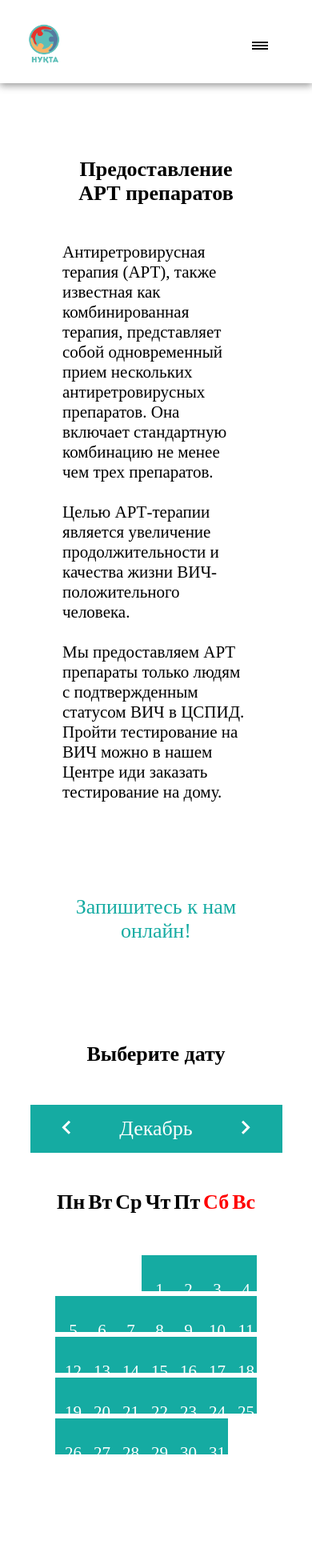
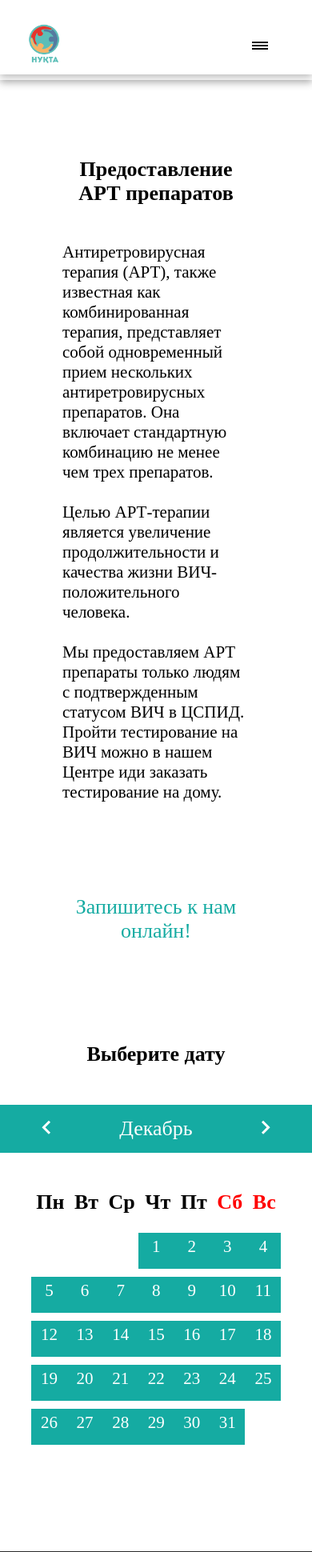
Before and after one commit to vlad-rvvv/Nukta, a Django app: page /ART-HIV/ in a window 390 px wide. Shown: the top 1940 px of the page at 80% size. Run offline with Django 4.2, Linux system fonts and the light colour scheme; data comes from the database, SQL or seed files in the repository; some libraries are stand-ins or nearby versions.

Commit message:
complete adaptive

```diff
--- a/static/common_scss/_footer.scss
+++ b/static/common_scss/_footer.scss
@@ -97,7 +97,12 @@
         flex-flow: column nowrap;
     }
 
-    @media only screen and (max-width: 601px){
+    @media only screen and (max-width: 769px){
+        margin-left: 5em;
+    }
+
+    @media only screen and (max-width: 426px){
+        margin-left: 0;
         width: 100%;
     }
 }
--- a/static/common_scss/_header.scss
+++ b/static/common_scss/_header.scss
@@ -20,7 +20,7 @@
         height: 120px;
     }
 
-    @media only screen and (max-width: 600px){
+    @media only screen and (max-width: 769px){
         background-color: white;
         box-shadow: 0 4px 9px rgba(0, 0, 0, 0.25);
         position: static;
@@ -30,7 +30,7 @@
         }
     }
 
-    @media only screen and (max-width: 400px){
+    @media only screen and (max-width: 426px){
         height: 100px;
         overflow-y: hidden;;
     }
@@ -47,9 +47,10 @@
     // }
 }
 
-@media only screen and (max-width: 600px){
+@media only screen and (max-width: 769px){
     .tmp{
         position: absolute;
+        top: 0;
         width: 100%;
         height: 120px;
         background-color: white;
@@ -71,11 +72,11 @@
     justify-content:space-between;
 
     @media only screen and (max-width: 1025px){
-        width: 90%;
+        width: 100%;
         justify-content:space-around;
     }
 
-    @media only screen and (max-width: 600px){
+    @media only screen and (max-width: 769px){
         width: 100%;
         display: block;
         z-index: 9999;
@@ -101,7 +102,7 @@
         justify-content: center;
     }
 
-    @media only screen and (max-width: 600px){
+    @media only screen and (max-width: 769px){
         display: block;
     }
 }
@@ -118,7 +119,8 @@
             height: 70px;
         }
 
-        @media only screen and (max-width: 600px){
+        @media only screen and (max-width: 769px){
+            margin-top: -20%;
             height: 60px;
             margin-right: 200px;
         }
@@ -145,7 +147,7 @@
         font-size: 12px;
     }
 
-    @media only screen and (max-width: 600px){
+    @media only screen and (max-width: 769px){
         display: flex;
         align-items: center;
         color: #ffffff;
@@ -159,14 +161,20 @@
         &.p{
             display: flex;
             font-size: 16px;
+            margin: 0 auto;
         }
+    }
+
+    @media only screen and (max-width: 426px){
+        max-width: 395px;
+
     }
 }
 
 .nav__item:hover{
     color: #d81d1d;
 
-    @media only screen and (max-width: 600px){
+    @media only screen and (max-width: 769px){
         color: white;
     }
 }
@@ -185,7 +193,7 @@
         transition: fill 0.3s linear;
         // border: solid 1px black;
 
-        @media only screen and (max-width: 600px){
+        @media only screen and (max-width: 769px){
             display: none;
         }
     }
@@ -196,7 +204,7 @@
     font-weight: 700;
     transition: color 0.3s linear;
 
-    @media only screen and (max-width: 600px){
+    @media only screen and (max-width: 769px){
         color: #ffffff;
     }
 }
@@ -211,7 +219,7 @@
     padding-left: 20px;
     transition: color 0.3s linear;
 
-    @media only screen and (max-width: 600px){
+    @media only screen and (max-width: 769px){
         color: #000000;
         display: none;
     }
@@ -220,7 +228,7 @@
 .header__button{
     @extend %button;
 
-    @media only screen and (max-width: 600px){
+    @media only screen and (max-width: 769px){
         display: none;
     }
 }
@@ -234,12 +242,7 @@
         margin-right: 50px;
     }
 
-    &.active{
-        margin-top: 25px;
-        z-index: 2;
-    }
-
-    @media only screen and (max-width: 600px){
+    @media only screen and (max-width: 769px){
         position: absolute;
         width: 100%;
         height: 400px;
@@ -251,6 +254,11 @@
         align-items: flex-start;
         margin-top: -100%;
         transition: ease .8s;
+
+        &.active{
+            margin-top: 0;
+            top: 14%;
+        }
     }
 
     @media only screen and (max-width: 400px){
@@ -288,6 +296,7 @@
     width: 30px;
     height: 20px;
     margin: 0 20px;
+    margin-top: -8%;
     z-index: 4;
     overflow-y: hidden;
 }
--- a/static/common_scss/_normalize.scss
+++ b/static/common_scss/_normalize.scss
@@ -3,6 +3,10 @@ body {
     padding: 0;
     overflow-x: hidden;
     height:100%;
+
+    @media only screen and (max-width: 426px){
+        overflow-x: hidden;
+    }
 }
 
 .clearfix { height: 0; }
--- a/static/css/index.css
+++ b/static/css/index.css
@@ -77,9 +82,10 @@ a {
   transition: all 0.5s linear;
 }
 
-@media only screen and (max-width: 600px) {
+@media only screen and (max-width: 769px) {
   .tmp {
     position: absolute;
+    top: 0;
     width: 100%;
     height: 120px;
     background-color: white;
--- a/static/css/service.css
+++ b/static/css/service.css
@@ -77,9 +82,10 @@ a {
   transition: all 0.5s linear;
 }
 
-@media only screen and (max-width: 600px) {
+@media only screen and (max-width: 769px) {
   .tmp {
     position: absolute;
+    top: 0;
     width: 100%;
     height: 120px;
     background-color: white;
@@ -587,6 +615,7 @@ a {
 
 .calendar_div {
   display: block;
+  width: 60%;
   margin: 0 auto;
   margin-top: 5em;
 }
@@ -598,17 +627,17 @@ a {
     font-size: 26px;
   }
 }
+@media only screen and (max-width: 769px) {
+  .calendar_div {
+    width: 100%;
+  }
+}
 
 .calendar {
   margin: 0 auto;
   margin-top: 3em;
-  width: 60%;
+  width: 100%;
   box-shadow: 0px 4px 4px rgba(0, 0, 0, 0.25);
-}
-@media only screen and (max-width: 600px) {
-  .calendar {
-    width: 100%;
-  }
 }
 .calendar .calendar_head {
   display: flex;
@@ -657,6 +686,7 @@ a {
 @media only screen and (max-width: 769px) {
   .calendar .calendar_body .days {
     font-size: 26px;
+    margin-bottom: 0;
   }
 }
 .calendar .calendar_body .dates {
@@ -673,7 +703,7 @@ a {
   background-color: #15ABA2;
   width: 60px;
   height: 60px;
-  margin: 7px 0;
+  margin: 7px auto;
   cursor: pointer;
   transition: background-color 0.5s linear;
 }
@@ -687,16 +717,6 @@ a {
   padding: 15px;
   text-align: center;
 }
-@media only screen and (max-width: 2565px) {
-  .calendar .calendar_body .dates div {
-    margin: 7px 30%;
-  }
-}
-@media only screen and (max-width: 1441px) {
-  .calendar .calendar_body .dates div {
-    margin: 7px 20%;
-  }
-}
 @media only screen and (max-width: 1025px) {
   .calendar .calendar_body .dates div {
     border-radius: 0%;
@@ -706,23 +726,22 @@ a {
 @media only screen and (max-width: 769px) {
   .calendar .calendar_body .dates div {
     margin-left: 0%;
-    width: 50px;
-    height: 50px;
+    margin: 5px auto;
   }
   .calendar .calendar_body .dates div p {
     font-size: 26px;
-    padding: 10px;
   }
 }
-@media only screen and (max-width: 600px) {
+@media only screen and (max-width: 426px) {
   .calendar .calendar_body .dates div {
-    margin: 3px 0px;
+    margin: 5px auto;
     width: 45px;
     height: 45px;
   }
   .calendar .calendar_body .dates div p {
     font-size: 21px;
-    padding: 10px;
+    padding: 0;
+    margin: 5px;
   }
   .calendar .calendar_body .dates div:hover {
     background-color: #15aba2;
--- a/static/index.scss
+++ b/static/index.scss
@@ -1,7 +1,7 @@
 @import "common_scss/normalize";
 @import "common_scss/header";
 @import "common_scss/footer";
-@import "index_scss/home";
+@import "index_scss/service";
 @import "index_scss/main";
 @import "index_scss/big-photo";
 @import "index_scss/about-us";
--- a/static/index_scss/_about-us.scss
+++ b/static/index_scss/_about-us.scss
@@ -10,7 +10,7 @@
     }
 
     @media only screen and (max-width: 769px){
-        // margin-left: 20%;
+        display: none;
     }
 
     h1{
@@ -21,9 +21,9 @@
             font-size: 26px;
         }
 
-        @media only screen and (max-width: 600px){
-            font-size: 21px;
-        }
+        // @media only screen and (max-width: 600px){
+        //     font-size: 21px;
+        // }
     }
 
     .wrapper{
@@ -43,9 +43,9 @@
             width: 60%;
             // border: solid 2px black;
 
-            @media only screen and (max-width: 600px){
-                display: none;
-            }
+            // @media only screen and (max-width: 600px){
+            //     display: none;
+            // }
 
             .top_left{
                 position: absolute;
@@ -112,20 +112,17 @@
             display: block;
             width: 40%;
 
-            @media only screen and (max-width: 769px){
-                width: 100%;
-            }
+            // @media only screen and (max-width: 769px){
+            //     width: 100%;
+            // }
 
-            @media only screen and (max-width: 600px){
-                width: 100%;
-            }
 
             .history{
                 margin-left: 10px;
 
-                @media only screen and (max-width: 769px){
-                    margin-left: 170px;
-                }
+                // @media only screen and (max-width: 769px){
+                //     margin-left: 170px;
+                // }
 
                 h1{
                     font-size: 32px;
@@ -137,9 +134,9 @@
                         font-size: 26px;
                     }
 
-                    @media only screen and (max-width: 600px){
-                        font-size: 21px;
-                    }
+                    // @media only screen and (max-width: 600px){
+                    //     font-size: 21px;
+                    // }
                 }
 
                 p{
@@ -160,9 +157,10 @@
                     width: 100%;
                 }
 
-                @media only screen and (max-width: 769px){
-                    margin-left: 100px;
-                }
+                // @media only screen and (max-width: 769px){
+                //     margin-left: 11em;
+                //     width: 100%;
+                // }
 
                 .wrapper_advantage{
                     display: flex;
@@ -179,6 +177,7 @@
                             height: 30px;
                             padding: 10px;
                         }
+
                     }
 
                     .text{
--- a/static/index_scss/_big-photo.scss
+++ b/static/index_scss/_big-photo.scss
@@ -14,7 +14,7 @@
 
         img{
             @media only screen and (max-width: 1025px){
-                width: 1025px;
+                max-width: 1024px;
             }
         }
     }
--- a/static/index_scss/_home.scss
+++ b/static/index_scss/_service.scss
@@ -34,8 +34,13 @@
         width: 100%;
     }
 
-    @media only screen and (max-width: 600px){
+    @media only screen and (max-width: 769px){
+        width: 80%;
+    }
+
+    @media only screen and (max-width: 426px){
         width: 100%;
+        margin: 0;
     }
 }
 
@@ -55,16 +60,16 @@
     cursor: pointer;
     // border: solid 2px rgb(22, 255, 38);
 
-    @media only screen and (max-width: 600px){
+    @media only screen and (max-width: 769px){
         width: 90%;
-        margin: 10px 10px;
-        padding: 30px 10px;
-        box-shadow: 0px 5px50px 0 rgba(0, 0, 0, .2);
+        margin: 5px auto;
+        // padding: 30px 10px;
     }
 
-    // @media only screen and (max-width: 400px){
-    //     width: 50%;
-    // }
+    @media only screen and (max-width: 426px){
+        width: 100%;
+        padding: 0;
+    }
 
     &:hover{
         background-color: darken($primary, $amount: 10);
@@ -98,6 +103,10 @@
     @media only screen and (max-width: 1025px){
         font-size: 18px;
     }
+
+    @media only screen and (max-width: 426px){
+        width: 80%;
+    }
 }
 
 .services__content p{
@@ -107,4 +116,8 @@
     @media only screen and (max-width: 1025px){
         font-size: 14px;
     }
+
+    @media only screen and (max-width: 426px){
+        width: 80%;
+    }
 }
--- a/static/service.scss
+++ b/static/service.scss
@@ -1,5 +1,6 @@
 @import "common_scss/normalize";
 @import "common_scss/header";
+@import "service_scss/header";
 @import "common_scss/footer";
 @import "service_scss/description";
 @import "service_scss/tmp";
--- a/static/service_scss/_calendar.scss
+++ b/static/service_scss/_calendar.scss
@@ -10,6 +10,7 @@
 
 .calendar_div{
   display: block;
+  width: 60%;
   margin: 0 auto;
   margin-top: 5em;
 
@@ -22,17 +23,17 @@
       font-size: 26px;
     }
   }
+
+  @media only screen and (max-width: 769px){
+    width: 100%;
+  }
 }
 
 .calendar{
   margin: 0 auto;
   margin-top: 3em;
-  width: 60%;
+  width: 100%;
   box-shadow: 0px 4px 4px rgba(0, 0, 0, 0.25);
-
-  @media only screen and (max-width: 600px){
-    width: 100%;
-  }
 
   .calendar_head{
     display: flex;
@@ -88,6 +89,7 @@
 
       @media only screen and (max-width: 769px){
         font-size: 26px;
+        margin-bottom: 0;
       }
     }
 
@@ -107,7 +109,7 @@
         background-color: $primary;
         width: 60px;
         height: 60px;
-        margin: 7px 0;
+        margin: 7px auto;
         cursor: pointer;
         transition: background-color .5s linear;
 
@@ -123,13 +125,13 @@
           text-align: center;
         }
 
-        @media only screen and (max-width: 2565px){
-          margin: 7px 30%;
-        }
+        // @media only screen and (max-width: 2565px){
+        //   margin: 7px 30%;
+        // }
 
-        @media only screen and (max-width: 1441px){
-          margin: 7px 20%;
-        }
+        // @media only screen and (max-width: 1441px){
+        //   margin: 7px 20%;
+        // }
 
         @media only screen and (max-width: 1025px){
           border-radius: 0%;
@@ -138,23 +140,22 @@
 
         @media only screen and (max-width: 769px){
           margin-left: 0%;
-          width: 50px;
-          height: 50px;
+          margin: 5px auto;
 
           p{
             font-size: 26px;
-            padding: 10px;
           }
         }
 
-        @media only screen and (max-width: 600px){
-          margin: 3px 0px;
+        @media only screen and (max-width: 426px){
+          margin: 5px auto;;
           width: 45px;
           height: 45px;
 
           p{
             font-size: 21px;
-            padding: 10px;
+            padding: 0;
+            margin: 5px;
           }
 
           &:hover{
--- /dev/null
+++ b/static/service_scss/_header.scss
@@ -0,0 +1,9 @@
+@media only screen and (max-width: 769px){
+    .burger{
+        margin-top: 0;
+    }
+
+    .header__logo img{
+       margin-top: 0;
+    }
+}
--- a/templates/main.html
+++ b/templates/main.html
@@ -12,9 +12,8 @@
     <script src="{% static 'js/scroll.js' %}"></script>
     <script src="{% static 'js/burger_menu.js' %}"></script>
     <script src="https://api-maps.yandex.ru/2.1/?lang=ru_RU"></script>
-    {% comment %} <script src="{% static 'js/map.js' %}"></script> {% endcomment %}
     <!-- CSS Стили -->
-    <link rel="stylesheet" href="{% static 'css/index.css' %}?2018129">
+    <link rel="stylesheet" href="{% static 'css/index.css' %}">
     <!-- Google Fonts Icons -->
     <link href="https://fonts.googleapis.com/css2?family=Material+Symbols+Outlined" rel="stylesheet" />
     <link href='https://unpkg.com/boxicons@2.1.2/css/boxicons.min.css' rel='stylesheet'>
--- a/templates/main_service.html
+++ b/templates/main_service.html
@@ -9,11 +9,13 @@
     <!-- JS -->
     <script src="https://ajax.googleapis.com/ajax/libs/jquery/2.0.0/jquery.min.js"></script>
     <script src="http://css3-mediaqueries-js.googlecode.com/svn/trunk/css3-mediaqueries.js"></script>
+    {% comment %} <script src="{% static 'js/dynamic-header.js' %}"></script> {% endcomment %}
+    <script src="{% static 'js/scroll.js' %}"></script>
     <script src="{% static 'js/burger_menu.js' %}"></script>
-    <script src="{% static 'js/scroll.js' %}"></script>
+    <script src="https://api-maps.yandex.ru/2.1/?lang=ru_RU"></script>
     <!-- CSS Стили -->
-    <link rel="stylesheet" href="{% static 'css/index.css' %}?2018129">
-    <link rel="stylesheet" href="{% static 'css/service.css' %}?2018129">
+    <link rel="stylesheet" href="{% static 'css/index.css' %}">
+    <link rel="stylesheet" href="{% static 'css/service.css' %}">
     <!-- Google Fonts Icons -->
     <link href="https://fonts.googleapis.com/css2?family=Material+Symbols+Outlined" rel="stylesheet" />
     <link href='https://unpkg.com/boxicons@2.1.2/css/boxicons.min.css' rel='stylesheet'>
@@ -21,7 +23,7 @@
 
 <body>
     <!-- Шапка -->
-    <header class="header">
+    <header class="header ">
 
         <div class="container header__container">
 
@@ -43,22 +45,22 @@
 
                 <!-- Навигация по странице -->
                 <div class="header__nav">
-                    <a href="{% url 'home_page' %}" class="nav__item">ГЛАВНАЯ</a>
-                    <a href="#footer" class="nav__item">КОНТАКТЫ</a>
-                    <p class="nav__item p">+993 999 999 99 99 <br> Телефон для записи</p>
+                    <a href="{% url 'home_page' %}" class="nav__item ">ГЛАВНАЯ</a>
+                    <a href="#footer" class="nav__item ">КОНТАКТЫ</a>
+                    <p class="nav__item p ">+993 999 999 99 99 <br> Телефон для записи</p>
                 </div>
 
                 <!-- Телефон для записи -->
                     <div class="header__phone">
 
-                        <div class="phone__holder">
+                        <div class="phone__holder ">
                             <svg xmlns="http://www.w3.org/2000/svg" viewBox="0 0 50 70"><path d="M41.75 44.3q-7.85 0-14.775-2.975-6.925-2.975-12.075-8.15Q9.75 28 6.725 21.075 3.7 14.15 3.7 6.25q0-1.05.725-1.8T6.2 3.7H14q1 0 1.75.775T16.5 6.3q0 2.2.3 4.125.3 1.925.95 3.625.25.65.075 1.325-.175.675-.675 1.175l-6 6q2.4 4.6 6 8.175 3.6 3.575 8.2 6.075l6-6q.5-.5 1.175-.675.675-.175 1.375.075 1.9.7 3.85.975 1.95.275 3.95.275 1.05 0 1.825.775.775.775.775 1.925v7.65q0 1.05-.75 1.775-.75.725-1.8.725Zm-.85-20.9q0-6.75-4.775-11.525T24.6 7.1V3.7q4.1 0 7.675 1.55t6.25 4.225q2.675 2.675 4.225 6.25Q44.3 19.3 44.3 23.4Zm-8 0q0-3.45-2.425-5.875T24.6 15.1v-3.4q4.85 0 8.275 3.425Q36.3 18.55 36.3 23.4Z"/></svg>
-                            <div class="phone__number">
+                            <div class="phone__number ">
                                 <a href="tel: +993 999 999 99 99">+993 999 999 99 99</a>
                             </div>
                         </div>
 
-                        <div class="phone__text">
+                        <div class="phone__text ">
                             Телефон для записи
                         </div>
                     </div>
@@ -118,8 +120,8 @@
                         Вы также можете воспользоваться картой.
                     </div>
                 </div>
-                <div class="google_cart">
-                    <img src="{% static 'img/google_cart.png' %}" alt="Карта">
+                <div class="google_cart" id="map">
+                    <iframe src="https://yandex.ru/map-widget/v1/?um=constructor%3A1dd14e44aa7c0cb39bdbb993574b9ab7718708d0bec4091d999d5e5dc119af54&amp;source=constructor" frameborder="0"></iframe>
                 </div>
             </div>
         </div>
```
Also changed, not shown: other parts of static/css/index.css (+69 -60 lines), other parts of static/css/service.css (+46 -19 lines).
